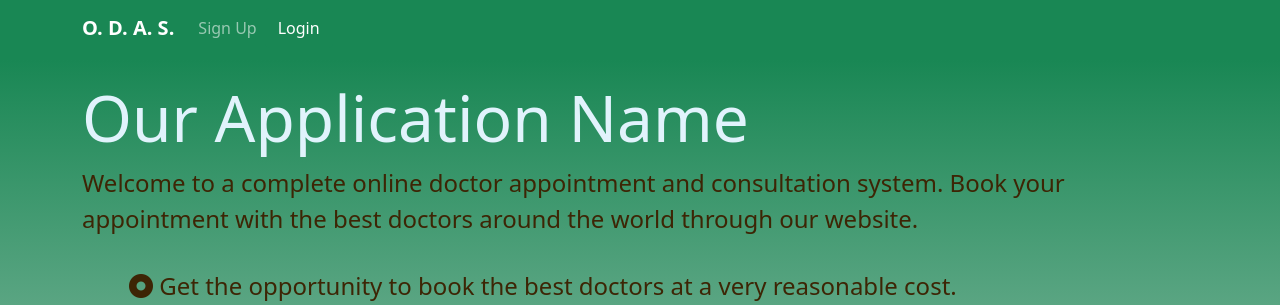
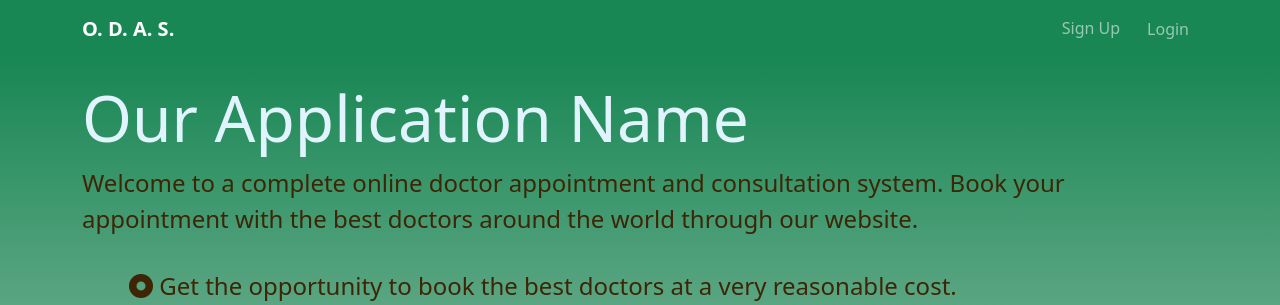
Before and after one commit to adaksritiman24/Online-Doctor-Appointment-System, a Django app: page / in a window 1280 px wide. Shown: the top 305 px of the page. Run offline with Django 3.2, Linux system fonts and the light colour scheme; some libraries are stand-ins or nearby versions.

Commit message:
appointment modal separated

```diff
--- a/odas/templates/patient/base.html
+++ b/odas/templates/patient/base.html
@@ -25,16 +25,19 @@
         <button class="navbar-toggler" type="button" data-bs-toggle="collapse" data-bs-target="#navbarNav" aria-controls="navbarNav" aria-expanded="false" aria-label="Toggle navigation">
           <span class="navbar-toggler-icon"></span>
         </button>
-        <div class="collapse navbar-collapse" id="navbarNav">
+        <div class="collapse navbar-collapse" id="navbarNav" style="justify-content: space-between;">
+          <div></div>
           <ul class="navbar-nav">
             {% if not request.user.is_authenticated %}
             <li class="nav-item">
-              <a class="nav-link" href="{% url 'pr' %}">Sign Up</a>
+              <a class="nav-link" href="{% url 'pr' %}" style="margin-right: 10px;">Sign Up</a>
             </li>
 
-            <button type="button" class="btn btn-success" data-bs-toggle="modal" data-bs-target="#LoginModal" id="login-btn">
-              Login
-            </button>
+            <li class="nav-item">
+              <button type="button" class="btn nav-link" data-bs-toggle="modal" data-bs-target="#LoginModal" id="login-btn">
+                Login
+              </button>
+            </li>
             {% else %}
             <li class="nav-item">
               <a class="nav-link" href="{% url 'pd' %}">DashBoard</a>
```
Also changed, not shown: odas/templates/patient/appointment-modal.html (added, +55 -0 lines), odas/templates/patient/patient-dashboard.html (+1 -52 lines), odas/db.sqlite3.
